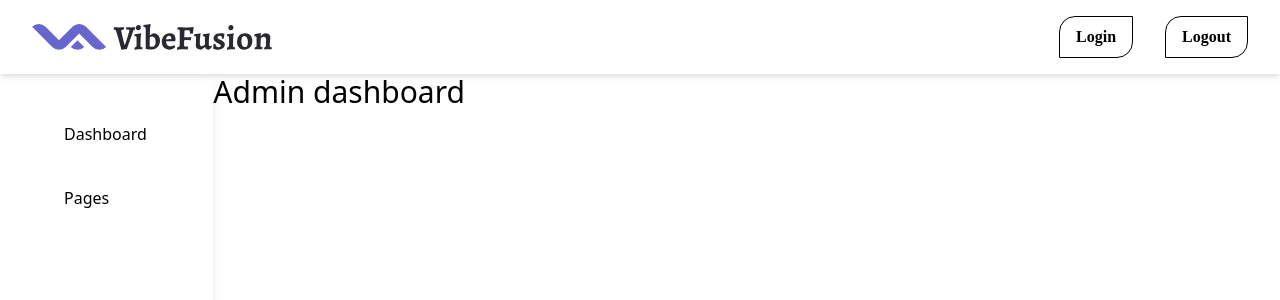
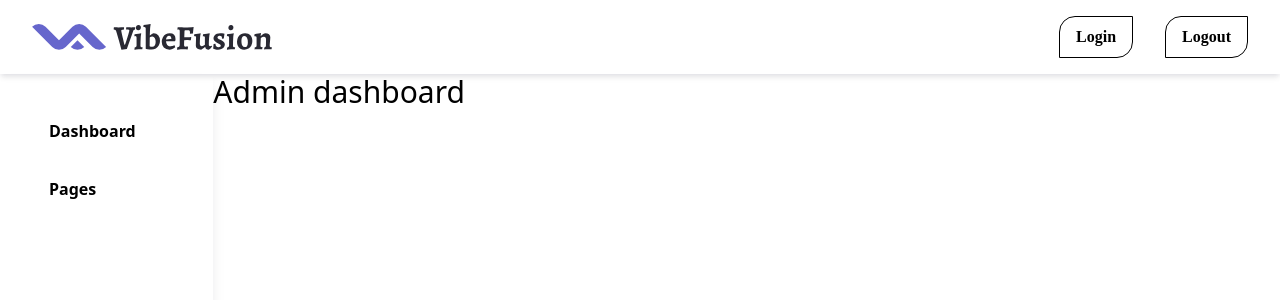
Before and after one commit to Citingdude/vibefusion-front-end, a Nuxt app: page /admin in a window 1280 px wide. Shown: the top 300 px of the page. Built offline with nearby package versions, Linux system fonts and the light colour scheme; no server answers.

Commit message:
Style admin navigation links

```diff
--- a/components/Admin/AdminNavigationLink.vue
+++ b/components/Admin/AdminNavigationLink.vue
@@ -1,5 +1,11 @@
 <template>
-  <NuxtLink :to="props.to" class="px-8 py-4 bg-slate-300 hover:bg-slate-400 w-full">
+  <NuxtLink
+    :to="props.to"
+    class="
+    font-semibold
+    px-4 py-3 w-fit rounded-md border-opacity-0 border-transparent border
+    hover:bg-light-alt hover:border-accent hover:border-opacity-100
+    ">
     <slot />
   </NuxtLink>
 </template>
```
